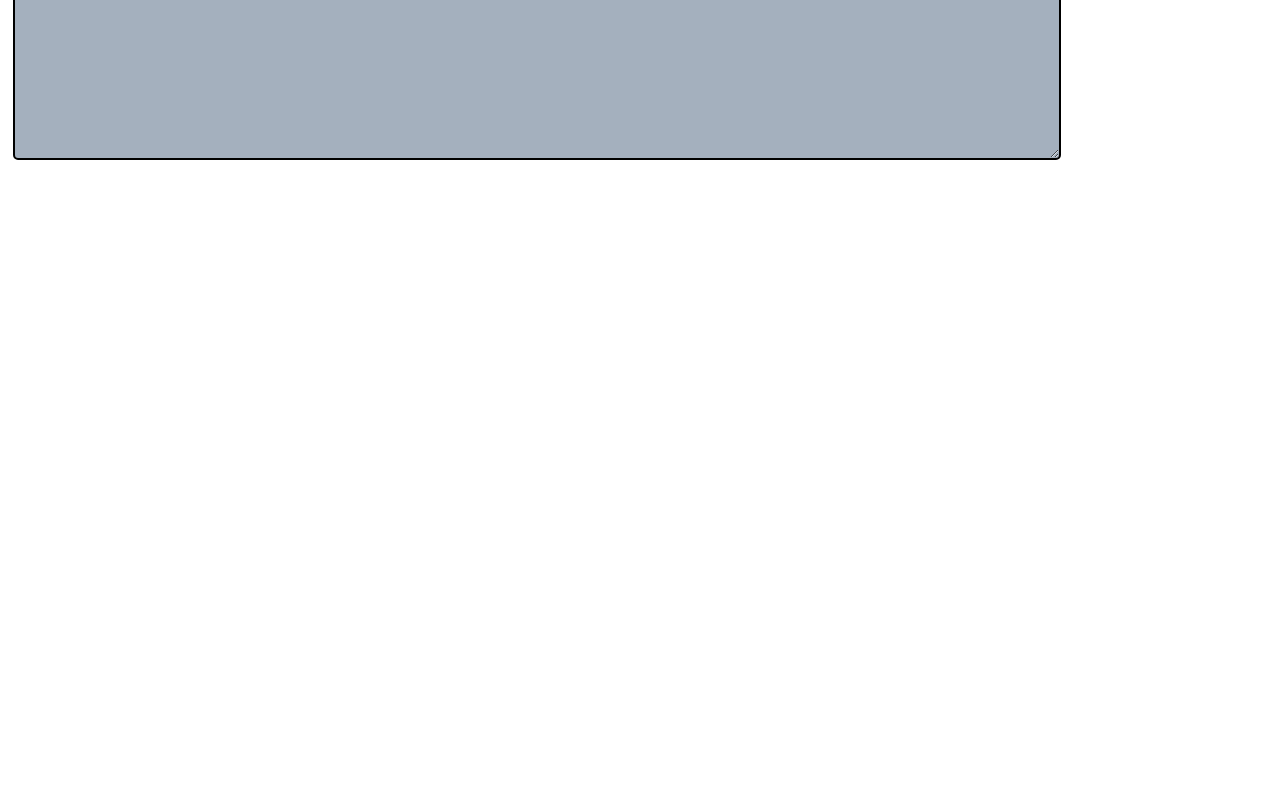
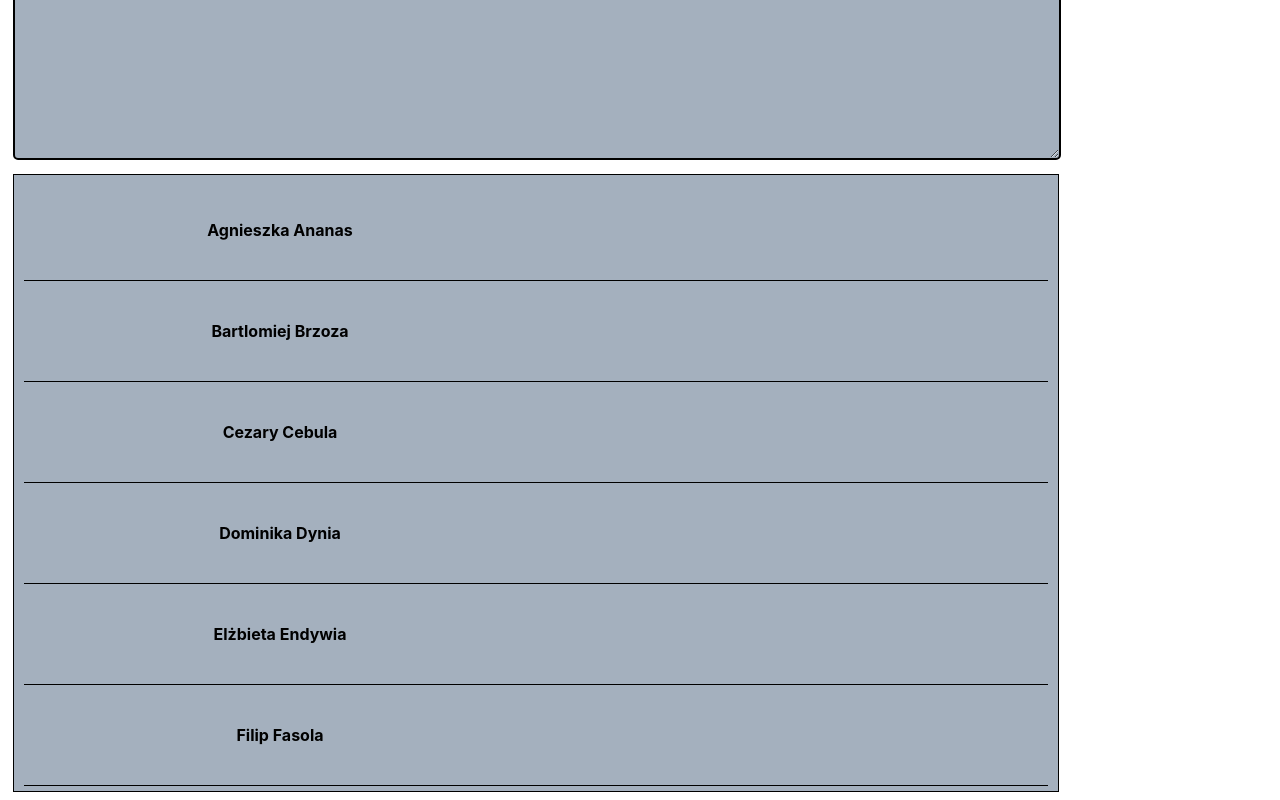
Before and after one commit to MsAgnieszka-SR-study-from-10-05-2022/-SR-Mod-3, a React (Create React App) app: page / in a window 1280 px wide. Shown: the part 839-1639 px from the top of the page. Before the commit the page ends 1016 px from the top, so only its background shows below. Built offline with nearby package versions, Linux system fonts and the light colour scheme.

Commit message:
Task 6. Employees list completed

```diff
--- a/src/App.js
+++ b/src/App.js
@@ -3,20 +3,22 @@ import React, { Fragment } from 'react';
 import Card from 'components/Card';
 import Nav from 'components/Navigation';
 import Form from 'components/Form';
+import Employees from 'components/Employees';
 
 import './App.css';
 
 function App() {
   return (
     <Fragment>
+      <Nav />
       <main>
-        <Nav />
         <Card
         title='Shrimp and Chorizo Paella'
         date='Wednesday, 8th of June, 2022'
         intro='This impressive paella is a perfect party dish and a fun meal to cook together with your guests. Add 1 cup of frozen peas along with the mussels, if you like.'
         showMoreContent='Method: Heat 1/2 cup of the broth in a pot until simmering, add saffron and set aside for 10 minutes...' />
         <Form />
+        <Employees />
       </main>
     </Fragment>
   );
--- /dev/null
+++ b/src/components/Employees/Employees.js
@@ -0,0 +1,65 @@
+import React, { useState } from 'react';
+
+import colors from 'components/colors';
+import { dataEmployees } from './dataEmployees';
+
+const stylesForEmployeesTable = {
+    margin: 5,
+    padding: '5px 10px',
+    width: '80vw',
+    backgroundColor: colors.bgColorCustom,
+    border: '1px solid black',
+    stylesForTableElement : {
+        display: 'flex',
+        alignItems: 'center',
+        minHeight: 100,
+        width: '100%',
+        borderBottom: '1px solid black',
+    },
+    styleForTableDetails: {
+        boxSizing: 'border-box',
+        display: 'flex',
+        flexDirection: 'column',
+        width: '50%',
+        textAlign: 'center',
+    },
+    styleForTableEachItem: {
+        margin: 5,
+        borderBottom: '1px dotted black',
+    },
+};
+
+function Employees() {
+    const stylesForTable = stylesForEmployeesTable;
+    const stylesForTableElement = stylesForEmployeesTable.stylesForTableElement;
+    const stylesForTableDetails = stylesForEmployeesTable.styleForTableDetails;
+    const styleForTableEachItem = stylesForEmployeesTable.styleForTableEachItem;
+
+    const [ isVisible, setIsVisible ] = useState(false);
+
+    const handleShowDetails = () => {
+        setIsVisible(isVisible => !isVisible);
+    };
+
+    return (
+        <div className='employees' style={stylesForTable}>
+            {dataEmployees.map((elem) => {
+                return (
+                    <div className='employees-table' style={stylesForTableElement}>
+                        <div className='employees-table__name' style={stylesForTableDetails}>
+                            <p onClick={handleShowDetails}><b>{elem.firstName} {elem.lastName}</b></p>
+                        </div>
+                        {isVisible && <div className='employees-table__details' style={stylesForTableDetails}>
+                            <p style={styleForTableEachItem}><b>Age:</b> {elem.age}</p>
+                            <p style={styleForTableEachItem}><b>Salary:</b> {elem.salary} PLN</p>
+                            <p style={styleForTableEachItem}><b>Position:</b> {elem.position}</p>
+                        </div>}
+                    </div>
+                );
+            })}
+
+        </div>
+    );
+}
+
+export default Employees;
--- /dev/null
+++ b/src/components/Employees/dataEmployees.js
@@ -0,0 +1,50 @@
+export const dataEmployees = [
+    {
+        id: 1,
+        firstName: 'Agnieszka',
+        lastName: 'Ananas',
+        age: 20,
+        salary: '2453',
+        position: 'intern'
+    },
+    {
+        id: 2,
+        firstName: 'Bartlomiej',
+        lastName: 'Brzoza',
+        age: 25,
+        salary: '7520',
+        position: 'menager'
+    },
+    {
+        id: 3,
+        firstName: 'Cezary',
+        lastName: 'Cebula',
+        age: 21,
+        salary: '3240',
+        position: 'hr person'
+    },
+    {
+        id: 4,
+        firstName: 'Dominika',
+        lastName: 'Dynia',
+        age: 30,
+        salary: '1201',
+        position: 'intern',
+    },
+    {
+        id: 5,
+        firstName: 'Elżbieta',
+        lastName: 'Endywia',
+        age: 37,
+        salary: '9014',
+        position: 'engineer',
+    },
+    {
+        id: 6,
+        firstName: 'Filip',
+        lastName: 'Fasola',
+        age: 19,
+        salary: '6450',
+        position: 'engineer'
+    },
+];
--- /dev/null
+++ b/src/components/Employees/index.js
@@ -0,0 +1 @@
+export { default } from './Employees';
```
